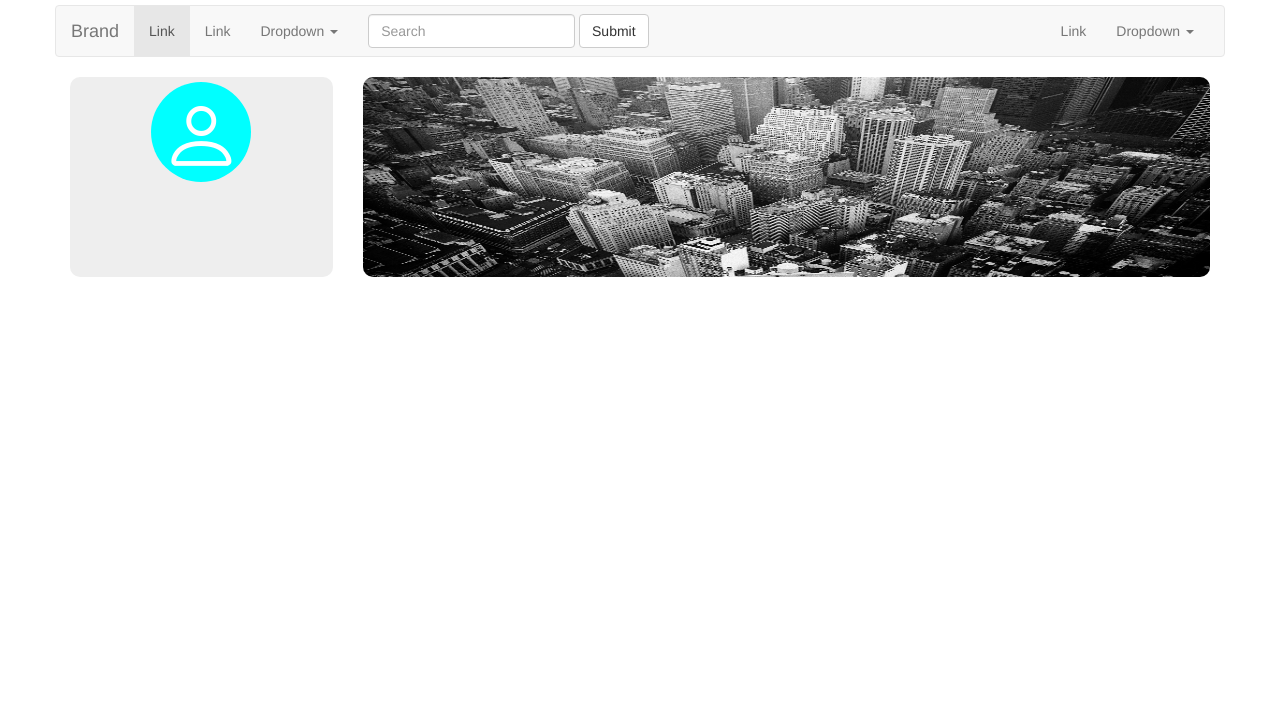
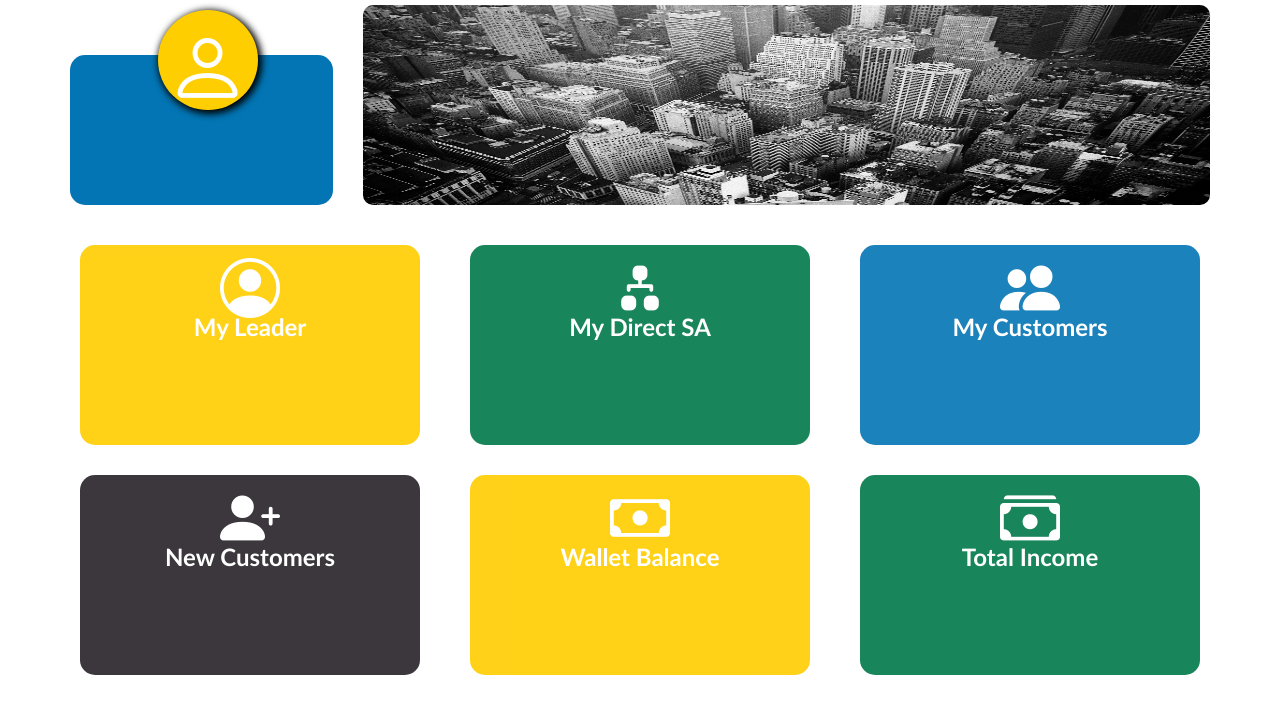
Before and after one commit to debasishdasagt/mlm, a PHP site: page /modules/sa/index.php in a window 1280 px wide. Shown: the top 714 px of the page. Run offline with PHP 8.4, Linux system fonts and the light colour scheme.

Commit message:
dashboard

```diff
--- a/css/style.css
+++ b/css/style.css
@@ -12,6 +12,7 @@ body{
     padding-left: 10px;
     padding-right: 10px;
     padding-top:5px;
+    font-family: "calibri";
 }
 
 .loginBox
@@ -45,23 +46,36 @@ body{
 
 .profile_section
 {
-    background-color: #eeeeee;
-    border-radius: 10px;
+    position: relative;
+    border-radius: 15px;
     min-height: 200px;
     text-align: center;
     padding-top: 5px;
-
+    z-index: 1;
 }
 
 .profile_pic
 {
+    position: absolute;
     width: 100px;
     height: 100px;
     border-radius: 50px;
-    background-color: aqua;
-    margin: auto;
+    background-color: #ffce00;
     font-size: 80px;
     color: white;
+    z-index: 3;
+    right: 75px;
+    box-shadow:#000 2px 2px 7px 2px ;
+}
+
+.profile_detail{
+    position: absolute;
+    background-color: #0375b4;
+    height:150px;
+    z-index: 2;
+    border-radius: 15px;
+    top: 50px;
+    width: 100%;
 }
 
 .carousel_section
@@ -79,3 +93,103 @@ body{
     width: 100%;
     border-radius: 10px;
 }
+
+.tile
+{
+    min-height: 200px;
+    margin: 10px;
+    border-radius: 15px;
+    background-color: #eeeeee;
+
+    transition: 0.3s;
+    opacity: 0.9;
+}
+
+.leader_tile
+{
+    background-color: #ffce00;
+    color:white;
+}
+.leader_tile:hover
+{
+    margin: 8px;
+    opacity: 1;
+}
+
+.sa_tile
+{
+    background-color: #007849;
+    color:white;
+}
+
+.sa_tile:hover
+{
+    margin: 8px;
+    opacity: 1;
+}
+
+.cust_tile
+{
+    background-color: #0375b4;
+    color:white;
+}
+.cust_tile:hover
+{
+    margin: 8px;
+    opacity: 1;
+}
+
+.add_cust_tile
+{
+    background-color: #262228;
+    color:white;
+}
+.add_cust_tile:hover
+{
+    margin: 8px;
+    opacity: 1;
+}
+
+
+.wBal_tile
+{
+    background-color: #ffce00;
+    color:white;
+}
+.wBal_tile:hover
+{
+    margin: 8px;
+    opacity: 1;
+}
+
+
+.tIncome_tile
+{
+    background-color: #007849;
+    color:white;
+}
+.tIncome_tile:hover
+{
+    margin: 8px;
+    opacity: 1;
+}
+
+.tile_icon
+{
+    margin: auto;
+    margin-top: 20px;
+    font-size: 60px;
+    color: #ffffff;
+    width: 60px;
+    height: 60px;
+    text-align: center;
+}
+
+.tile_title
+{
+    text-align: center;
+    font-size: 24px;
+    color: #ffffff;
+    font-weight:bold;
+    margin-top: 5px;
+}
--- a/modules/navbar.php
+++ b/modules/navbar.php
@@ -1,7 +1,7 @@
-
+<!--
                 <nav class="navbar navbar-default">
   <div class="container-fluid">
-    <!-- Brand and toggle get grouped for better mobile display -->
+
     <div class="navbar-header">
       <button type="button" class="navbar-toggle collapsed" data-toggle="collapse" data-target="#bs-example-navbar-collapse-1" aria-expanded="false">
         <span class="sr-only">Toggle navigation</span>
@@ -12,7 +12,7 @@
       <a class="navbar-brand" href="#">Brand</a>
     </div>
 
-    <!-- Collect the nav links, forms, and other content for toggling -->
+
     <div class="collapse navbar-collapse" id="bs-example-navbar-collapse-1">
       <ul class="nav navbar-nav">
         <li class="active"><a href="#">Link <span class="sr-only">(current)</span></a></li>
@@ -49,6 +49,7 @@
           </ul>
         </li>
       </ul>
-    </div><!-- /.navbar-collapse -->
-  </div><!-- /.container-fluid -->
+    </div>
+  </div>
 </nav>
+                -->
--- a/modules/sa/index.php
+++ b/modules/sa/index.php
@@ -31,6 +31,7 @@ include_once '../navbar.php';
                 <div class="col-lg-3 col-md-3 col-sm-12 col-xs-12">
                     <div class="profile_section">
                         <div class="profile_pic"><i class="bi-person"></i></div>
+                        <div class="profile_detail">test</div>
                     </div>
 
                 </div>
@@ -67,6 +68,76 @@ include_once '../navbar.php';
 
                 </div>
             </div>
+            <br>
+            <div class="row">
+                <div class="col-lg-4 col-md-6 col-sm-12 col-xs-12">
+                    <div class="tile leader_tile">
+                        <div class="tile_icon">
+                            <i class="bi-person-circle"></i>
+                        </div>
+                        <div class="tile_title">
+                            My Leader
+                        </div>
+                    </div>
+                </div>
+
+                <div class="col-lg-4 col-md-6 col-sm-12 col-xs-12">
+                    <div class="tile sa_tile">
+                        <div class="tile_icon">
+                            <i class="bi-diagram-2-fill"></i>
+                        </div>
+                        <div class="tile_title">
+                            My Direct SA
+                        </div>
+                    </div>
+                </div>
+
+                <div class="col-lg-4 col-md-6 col-sm-12 col-xs-12">
+                    <div class="tile cust_tile">
+                        <div class="tile_icon">
+                            <i class="bi-people-fill"></i>
+                        </div>
+                        <div class="tile_title">
+                            My Customers
+                        </div>
+                    </div>
+                </div>
+            </div>
+
+            <div class="row">
+                <div class="col-lg-4 col-md-6 col-sm-12 col-xs-12">
+                    <div class="tile add_cust_tile">
+                        <div class="tile_icon">
+                            <i class="bi-person-plus-fill"></i>
+                        </div>
+                        <div class="tile_title">
+                            New Customers
+                        </div>
+                    </div>
+                </div>
+
+                <div class="col-lg-4 col-md-6 col-sm-12 col-xs-12">
+                    <div class="tile wBal_tile">
+                        <div class="tile_icon">
+                            <i class="bi-cash"></i>
+                        </div>
+                        <div class="tile_title">
+                            Wallet Balance
+                        </div>
+                    </div>
+                </div>
+
+                <div class="col-lg-4 col-md-6 col-sm-12 col-xs-12">
+                    <div class="tile tIncome_tile">
+                        <div class="tile_icon">
+                            <i class="bi-cash-stack"></i>
+                        </div>
+                        <div class="tile_title">
+                            Total Income
+                        </div>
+                    </div>
+                </div>
+            </div>
         </div>
     </body>
 </html>
--- a/nbproject/private/private.xml
+++ b/nbproject/private/private.xml
@@ -4,8 +4,10 @@
     <open-files xmlns="http://www.netbeans.org/ns/projectui-open-files/2">
         <group>
             <file>file:/C:/xampp/htdocs/mlm/css/style.css</file>
-            <file>file:/C:/xampp/htdocs/mlm/index.php</file>
+            <file>file:/C:/xampp/htdocs/mlm/images/website16-1024x512.jpg</file>
+            <file>file:/C:/xampp/htdocs/mlm/config.php</file>
             <file>file:/C:/xampp/htdocs/mlm/modules/navbar.php</file>
+            <file>file:/C:/xampp/htdocs/mlm/bootstrap/bootstrap-icons-1.4.0/bootstrap-icons.css</file>
             <file>file:/C:/xampp/htdocs/mlm/modules/sa/index.php</file>
         </group>
     </open-files>
```
Also changed, not shown: database/mlm_15032021-0808.sql (added, +181 -0 lines), images/website16-1024x512.jpg (added).
